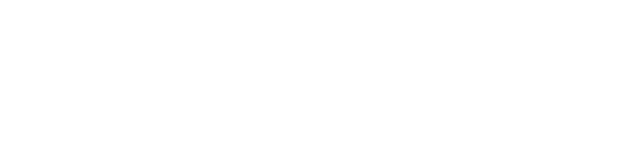
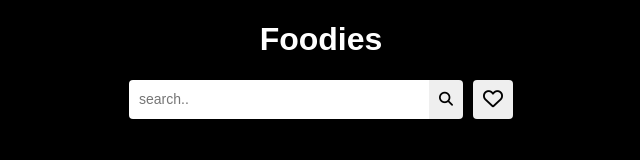
Before and after one commit to sadaab2784/Meal_Finder, a plain HTML site: page index.html in a window 1280 px wide. Shown: the whole page, without its empty margins (179-819 px from the left). Drawn offline with Linux system fonts and the light colour scheme.

Commit message:
Create and style for Input text, serach & fav-btn

```diff
--- a/index.html
+++ b/index.html
@@ -5,6 +5,27 @@
     <meta http-equiv="X-UA-Compatible" content="IE=edge" />
     <meta name="viewport" content="width=device-width, initial-scale=1.0" />
     <title>Document</title>
+    <link rel="stylesheet" href="style.css" />
+    <link
+      rel="stylesheet"
+      href="https://cdnjs.cloudflare.com/ajax/libs/font-awesome/6.1.1/css/all.min.css"
+    />
   </head>
-  <body></body>
+  <body onload="initialize()">
+    <div class="container">
+      <h1>Foodies</h1>
+
+      <!-- Input text, search and Favourites button -->
+      <div class="flex">
+        <form class="flex" id="submit"></form>
+        <input type="text" id="search" placeholder="search.." />
+        <button class="search-btn" type="submit">
+          <i class="fas fa-search"></i>
+        </button>
+        <button class="fav-btn" onclick="toggleList()">
+          <i class="far fa-heart"></i>
+        </button>
+      </div>
+    </div>
+  </body>
 </html>
--- /dev/null
+++ b/style.css
@@ -0,0 +1,59 @@
+* {
+  box-sizing: border-box;
+  scroll-behavior: smooth;
+  scroll-snap-type: y mandatory;
+}
+
+body {
+  background-color: black;
+  color: white;
+  font-family: sans-serif;
+  margin: 0;
+}
+
+.container {
+  max-width: 1000px;
+  height: auto;
+  display: flex;
+  flex-direction: column;
+  align-items: center;
+  text-align: center;
+}
+
+.flex {
+  display: flex;
+}
+
+input,
+button {
+  border: 1px;
+  border-top-left-radius: 4px;
+  border-bottom-left-radius: 4px;
+  font-size: 14px;
+  padding: 8px 10px;
+  margin: 0;
+}
+
+input {
+  width: 300px;
+}
+
+.search-btn {
+  cursor: pointer;
+  border-left: 0;
+  border-radius: 0;
+  border-top-right-radius: 4px;
+  border-bottom-right-radius: 4px;
+}
+
+.fav-btn {
+  width: 40px;
+  border-radius: 4px;
+  margin-left: 10px;
+  font-size: 20px;
+}
+
+.fav-btn:hover {
+  background-color: orange;
+  cursor: pointer;
+}
```
